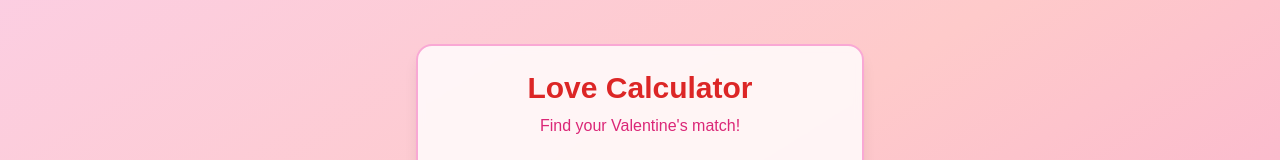
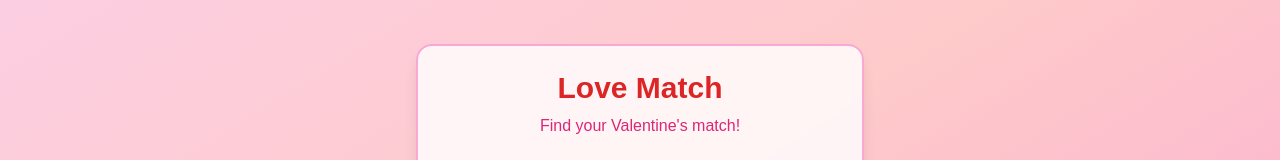
Before and after one commit to JoemariObrial/LoveCalculator, a Next.js app: page /love in a window 1280 px wide. Shown: the part 174-334 px from the top of the page. Built offline with nearby package versions, Linux system fonts and the light colour scheme.

Commit message:
update 6.3

```diff
--- a/components/valentines/valentine-love-calculator.tsx
+++ b/components/valentines/valentine-love-calculator.tsx
@@ -38,9 +38,7 @@ export function ValentineLoveCalculatorComponent() {
       <Card className="w-full max-w-md bg-white/80 backdrop-blur-sm shadow-lg rounded-2xl overflow-hidden border-2 border-pink-300">
         <CardContent className="p-6 space-y-6">
           <div className="text-center">
-            <h2 className="text-3xl font-bold text-red-600 mb-2">
-              Love Calculator
-            </h2>
+            <h2 className="text-3xl font-bold text-red-600 mb-2">Love Match</h2>
             <p className="text-pink-600">Find your Valentine's match!</p>
           </div>
 
```
